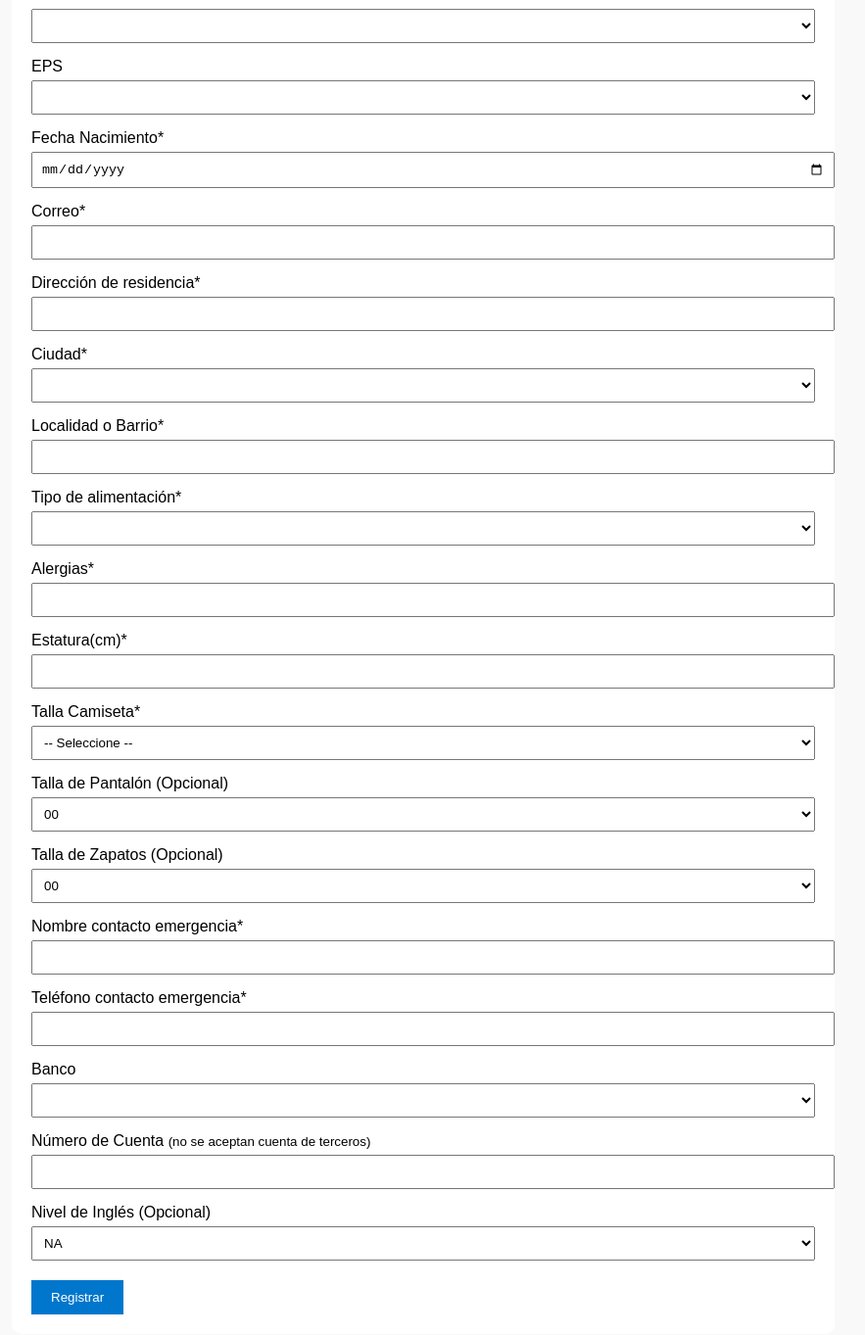
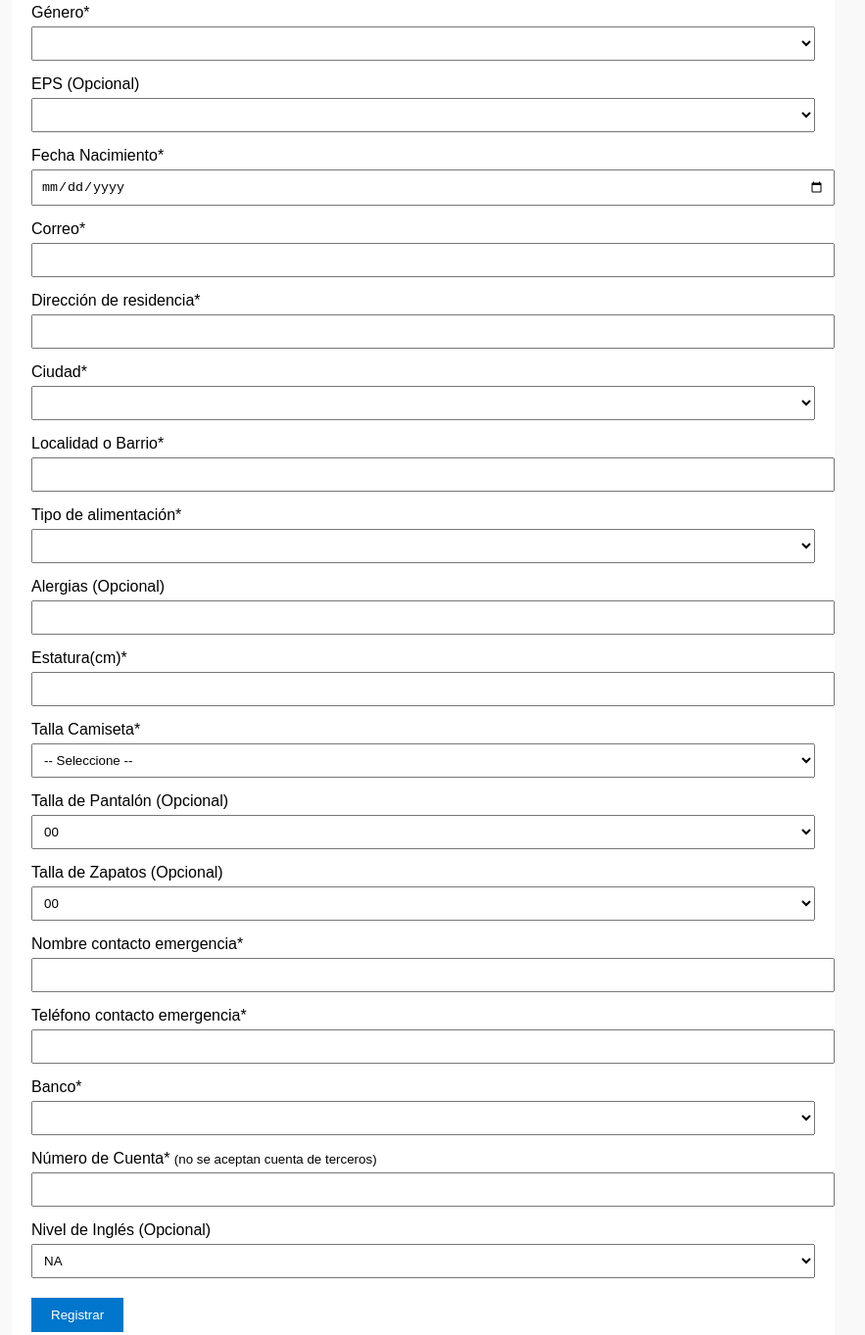
Before and after one commit to Armadillo-Land/formulario-armadillo, a plain HTML site: page index.html in a window 1280 px wide. Shown: the part 1104-2467 px from the top of the page at 98% size, without its empty margins (208-1091 px from the left). Drawn offline with nearby package versions, Linux system fonts and the light colour scheme; no server answers.

Commit message:
arreglado observacion en html

```diff
--- a/index.html
+++ b/index.html
@@ -43,6 +43,7 @@
 
 <body>
   <h2>Formulario de Registro Personal</h2>
+  <small>Solo pueden enviar el formulario los usuarios autorizados</small>
 
   <form id="personalForm">
     <!-- Status por defecto (también se forzará en JS) -->
@@ -109,7 +110,7 @@
       <select name="per_genero_id" id="generoSelect" required></select>
     </label>
 
-    <label>EPS
+    <label>EPS (Opcional)
       <select name="per_eps_id" id="epsSelect"></select>
     </label>
 
@@ -137,7 +138,7 @@
       <select name="per_ali_id" id="alimentacionSelect" required></select>
     </label>
 
-    <label>Alergias*
+    <label>Alergias (Opcional)
       <input type="text" name="per_alergias" maxlength="100" class="solo_letras">
     </label>
 
@@ -209,18 +210,18 @@
     </label>
 
     <!-- Datos bancarios -->
-    <label>Banco
+    <label>Banco*
       <select name="dba_banco_id" id="BancoSelect" required></select>
     </label>
 
-    <label>Número de Cuenta <small id="num_cuenta_comen"> (no se aceptan cuenta de terceros)</small>
+    <label>Número de Cuenta* <small id="num_cuenta_comen"> (no se aceptan cuenta de terceros)</small>
       <input type="text" name="dba_num_cuenta" id="NumeroCuentaInput" maxlength="20" inputmode="numeric"
         class="digits-only" required>
     </label>
 
     <!-- Nivel de inglés -->
     <label>Nivel de Inglés (Opcional)
-      <select name="per_nivel_ingles" id="per_nivel_ingles" required>
+      <select name="per_nivel_ingles" id="per_nivel_ingles">
         <option value="">NA</option>
         <option value="NA">NA</option>
         <option value="A1">A1</option>
```
